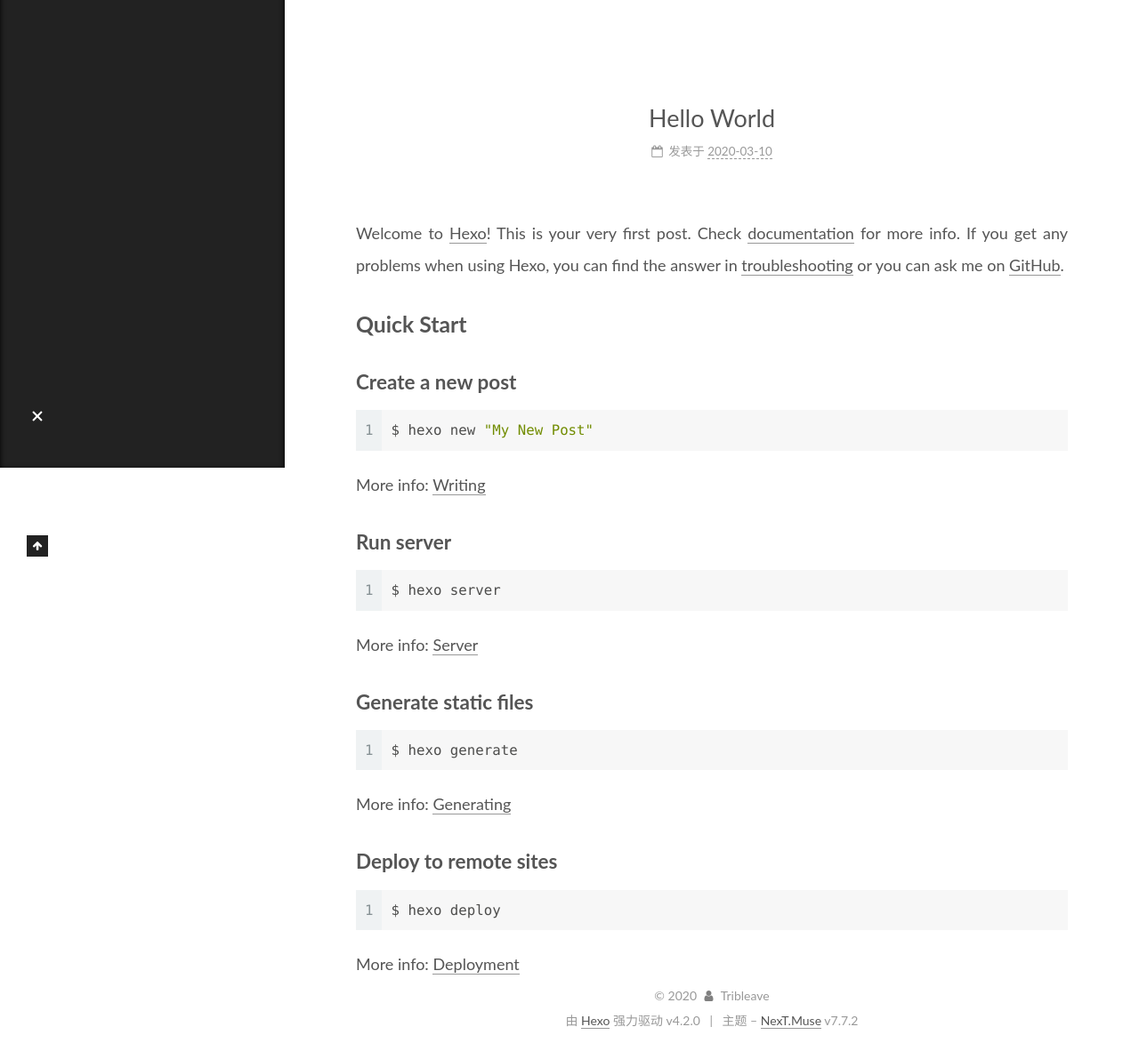
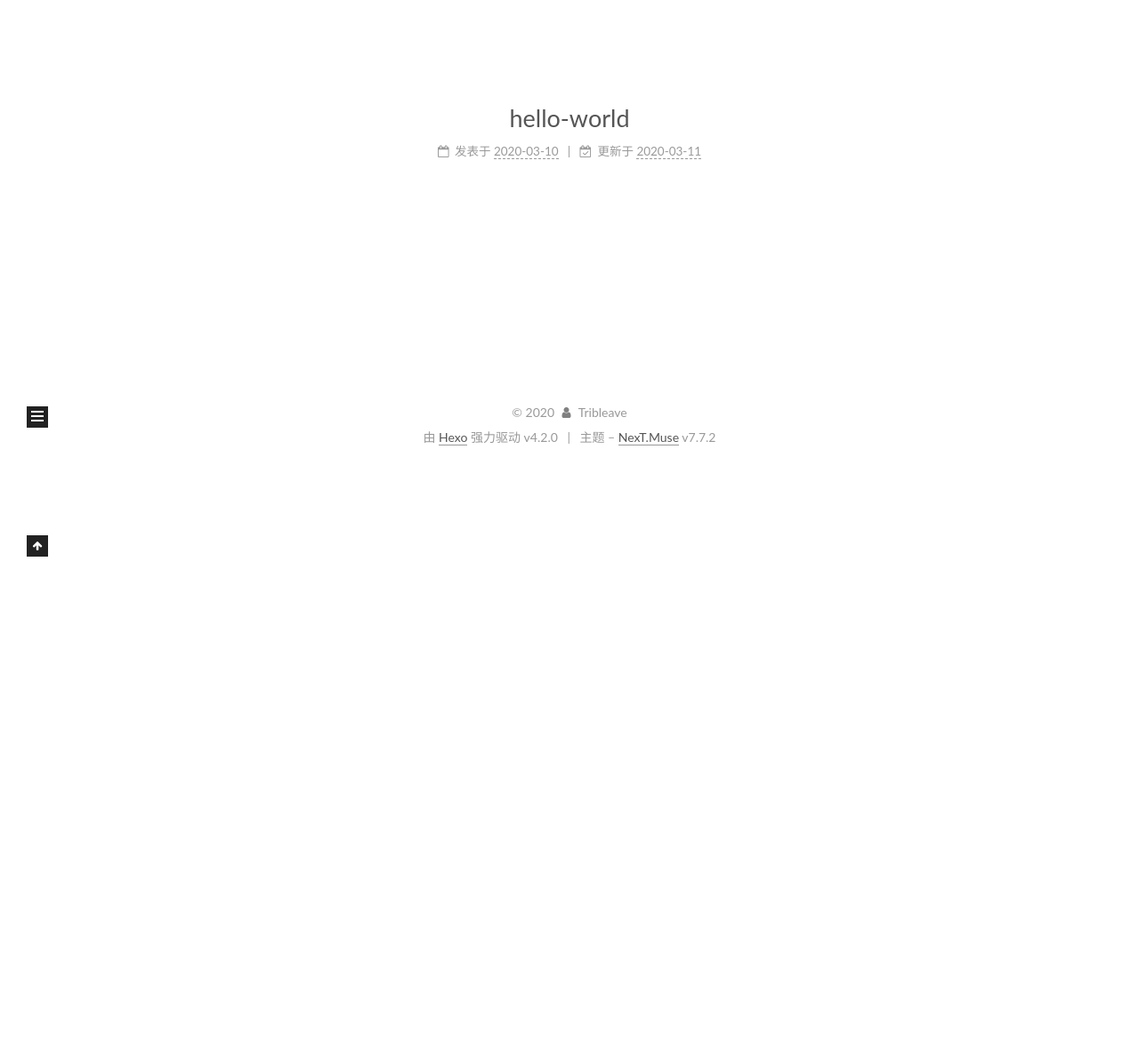
Before and after one commit to Tribleave/Tribleave.github.io, a plain HTML site: page hello-world/index.html in a window 1280 px wide. Shown: the part 274-1456 px from the top of the page at 89% size. After the commit the page ends 800 px from the top, so only its background shows below. Drawn offline with Linux system fonts and the light colour scheme.

Commit message:
Site updated: 2020-03-11 00:04:42

```diff
--- a/hello-world/index.html
+++ b/hello-world/index.html
@@ -20,15 +20,13 @@
     var CONFIG = {"hostname":"tribleave.com","root":"/","scheme":"Muse","version":"7.7.2","exturl":false,"sidebar":{"position":"left","display":"post","padding":18,"offset":12,"onmobile":false},"copycode":{"enable":false,"show_result":false,"style":null},"back2top":{"enable":true,"sidebar":false,"scrollpercent":false},"bookmark":{"enable":false,"color":"#222","save":"auto"},"fancybox":false,"mediumzoom":false,"lazyload":false,"pangu":false,"comments":{"style":"tabs","active":null,"storage":true,"lazyload":false,"nav":null},"algolia":{"hits":{"per_page":10},"labels":{"input_placeholder":"Search for Posts","hits_empty":"We didn't find any results for the search: ${query}","hits_stats":"${hits} results found in ${time} ms"}},"localsearch":{"enable":false,"trigger":"auto","top_n_per_article":1,"unescape":false,"preload":false},"motion":{"enable":true,"async":false,"transition":{"post_block":"fadeIn","post_header":"slideDownIn","post_body":"slideDownIn","coll_header":"slideLeftIn","sidebar":"slideUpIn"}}};
   </script>
 
-  <meta name="description" content="Welcome to Hexo! This is your very first post. Check documentation for more info. If you get any problems when using Hexo, you can find the answer in troubleshooting or you can ask me on GitHub. Quick">
-<meta property="og:type" content="article">
-<meta property="og:title" content="Hello World">
+  <meta property="og:type" content="article">
+<meta property="og:title" content="hello-world">
 <meta property="og:url" content="http://tribleave.com/hello-world/">
 <meta property="og:site_name" content="言叶与梦之端">
-<meta property="og:description" content="Welcome to Hexo! This is your very first post. Check documentation for more info. If you get any problems when using Hexo, you can find the answer in troubleshooting or you can ask me on GitHub. Quick">
 <meta property="og:locale" content="zh_CN">
 <meta property="article:published_time" content="2020-03-10T11:14:27.245Z">
-<meta property="article:modified_time" content="2020-03-10T11:14:27.245Z">
+<meta property="article:modified_time" content="2020-03-10T16:04:36.102Z">
 <meta property="article:author" content="Tribleave">
 <meta name="twitter:card" content="summary">
 
@@ -44,7 +42,7 @@
   };
 </script>
 
-  <title>Hello World | 言叶与梦之端</title>
+  <title>hello-world | 言叶与梦之端</title>
 
 
 
@@ -162,7 +160,7 @@
     </span>
       <header class="post-header">
         <h1 class="post-title" itemprop="name headline">
-          Hello World
+          hello-world
         </h1>
 
         <div class="post-meta">
@@ -174,6 +172,13 @@
 
               <time title="创建时间：2020-03-10 19:14:27" itemprop="dateCreated datePublished" datetime="2020-03-10T19:14:27+08:00">2020-03-10</time>
             </span>
+              <span class="post-meta-item">
+                <span class="post-meta-item-icon">
+                  <i class="fa fa-calendar-check-o"></i>
+                </span>
+                <span class="post-meta-item-text">更新于</span>
+                <time title="修改时间：2020-03-11 00:04:36" itemprop="dateModified" datetime="2020-03-11T00:04:36+08:00">2020-03-11</time>
+              </span>
 
 
 
@@ -186,19 +191,6 @@
     <div class="post-body" itemprop="articleBody">
 
 
-        <p>Welcome to <a href="https://hexo.io/" target="_blank" rel="noopener">Hexo</a>! This is your very first post. Check <a href="https://hexo.io/docs/" target="_blank" rel="noopener">documentation</a> for more info. If you get any problems when using Hexo, you can find the answer in <a href="https://hexo.io/docs/troubleshooting.html" target="_blank" rel="noopener">troubleshooting</a> or you can ask me on <a href="https://github.com/hexojs/hexo/issues" target="_blank" rel="noopener">GitHub</a>.</p>
-<h2 id="Quick-Start"><a href="#Quick-Start" class="headerlink" title="Quick Start"></a>Quick Start</h2><h3 id="Create-a-new-post"><a href="#Create-a-new-post" class="headerlink" title="Create a new post"></a>Create a new post</h3><figure class="highlight bash"><table><tr><td class="gutter"><pre><span class="line">1</span><br></pre></td><td class="code"><pre><span class="line">$ hexo new <span class="string">"My New Post"</span></span><br></pre></td></tr></table></figure>
-
-<p>More info: <a href="https://hexo.io/docs/writing.html" target="_blank" rel="noopener">Writing</a></p>
-<h3 id="Run-server"><a href="#Run-server" class="headerlink" title="Run server"></a>Run server</h3><figure class="highlight bash"><table><tr><td class="gutter"><pre><span class="line">1</span><br></pre></td><td class="code"><pre><span class="line">$ hexo server</span><br></pre></td></tr></table></figure>
-
-<p>More info: <a href="https://hexo.io/docs/server.html" target="_blank" rel="noopener">Server</a></p>
-<h3 id="Generate-static-files"><a href="#Generate-static-files" class="headerlink" title="Generate static files"></a>Generate static files</h3><figure class="highlight bash"><table><tr><td class="gutter"><pre><span class="line">1</span><br></pre></td><td class="code"><pre><span class="line">$ hexo generate</span><br></pre></td></tr></table></figure>
-
-<p>More info: <a href="https://hexo.io/docs/generating.html" target="_blank" rel="noopener">Generating</a></p>
-<h3 id="Deploy-to-remote-sites"><a href="#Deploy-to-remote-sites" class="headerlink" title="Deploy to remote sites"></a>Deploy to remote sites</h3><figure class="highlight bash"><table><tr><td class="gutter"><pre><span class="line">1</span><br></pre></td><td class="code"><pre><span class="line">$ hexo deploy</span><br></pre></td></tr></table></figure>
-
-<p>More info: <a href="https://hexo.io/docs/one-command-deployment.html" target="_blank" rel="noopener">Deployment</a></p>
 
     </div>
 
@@ -270,7 +262,6 @@
 
       <!--noindex-->
       <div class="post-toc-wrap sidebar-panel">
-          <div class="post-toc motion-element"><ol class="nav"><li class="nav-item nav-level-2"><a class="nav-link" href="#Quick-Start"><span class="nav-number">1.</span> <span class="nav-text">Quick Start</span></a><ol class="nav-child"><li class="nav-item nav-level-3"><a class="nav-link" href="#Create-a-new-post"><span class="nav-number">1.1.</span> <span class="nav-text">Create a new post</span></a></li><li class="nav-item nav-level-3"><a class="nav-link" href="#Run-server"><span class="nav-number">1.2.</span> <span class="nav-text">Run server</span></a></li><li class="nav-item nav-level-3"><a class="nav-link" href="#Generate-static-files"><span class="nav-number">1.3.</span> <span class="nav-text">Generate static files</span></a></li><li class="nav-item nav-level-3"><a class="nav-link" href="#Deploy-to-remote-sites"><span class="nav-number">1.4.</span> <span class="nav-text">Deploy to remote sites</span></a></li></ol></li></ol></div>
       </div>
       <!--/noindex-->
 
```
Also changed, not shown: archives/2020/03/index.html (+1 -1 lines), archives/2020/index.html (+1 -1 lines), archives/index.html (+1 -1 lines), index.html (+8 -14 lines).
